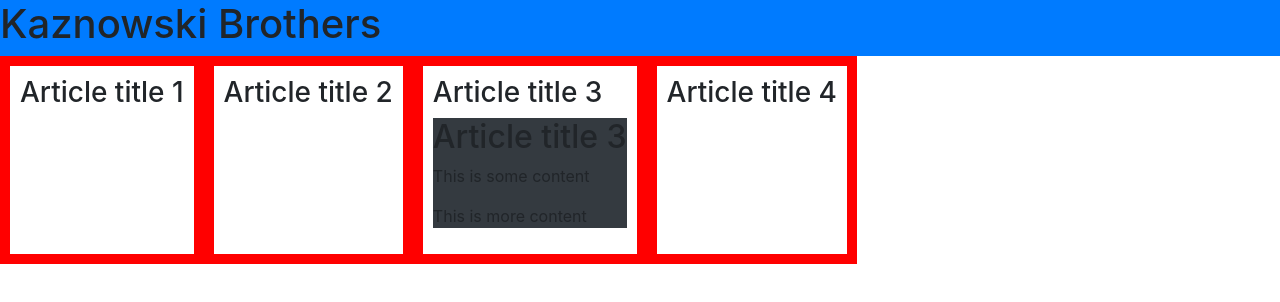
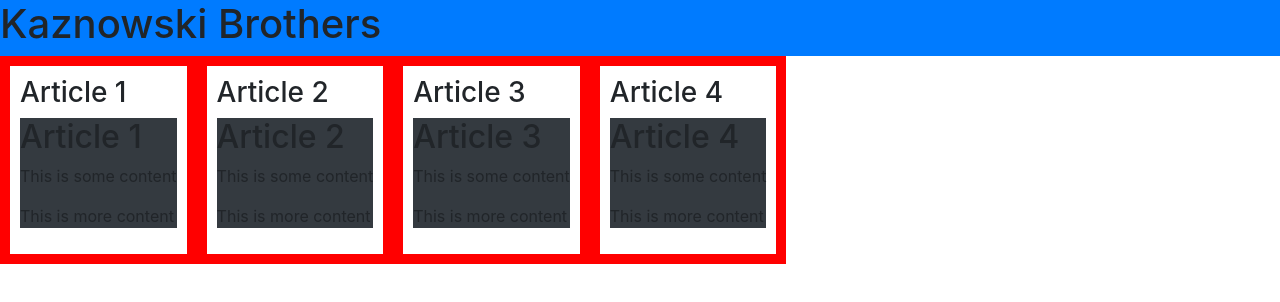
Before and after one commit to kaznowski-brothers/blog-frontend, a React (Create React App) app: page / in a window 1280 px wide. Shown: the top 302 px of the page. Built offline with nearby package versions, Linux system fonts and the light colour scheme.

Commit message:
9-Modify App component to be composition of other components
Introduce ArticleContainer, ArticleTile and Header components.

```diff
--- a/src/App.js
+++ b/src/App.js
@@ -1,39 +1,15 @@
 import React, { Component } from 'react';
+import Header from './Header'
 import './App.scss';
+import ArticleContainer from './ArticleContainer';
 
 class App extends Component {
   render() {
     return (
       <div className="app">
 
-        <div className="header">
-          <h1>Kaznowski Brothers</h1>
-        </div>
-
-        <div className="article-container">
-
-          <div className="article-tile">
-            <h3>Article title 1</h3>
-          </div>
-
-          <div className="article-tile">
-            <h3>Article title 2</h3>
-          </div>
-
-          <div className="article-tile">
-            <h3>Article title 3</h3>
-            <div className="article-content">
-              <h2>Article title 3</h2>
-              <p>This is some content</p>
-              <p>This is more content</p>
-            </div>
-          </div>
-
-          <div className="article-tile">
-            <h3>Article title 4</h3>
-          </div>
-
-        </div>
+        <Header></Header>
+        <ArticleContainer></ArticleContainer>
 
       </div>
     );
--- /dev/null
+++ b/src/ArticleContainer.js
@@ -0,0 +1,20 @@
+import React, { Component } from 'react';
+import './ArticleContainer.scss';
+import ArticleTile from './ArticleTile'
+
+class ArticleContainer extends Component {
+    render() {
+        return (
+        <div className="article-container">
+
+          <ArticleTile title="Article 1"/>
+          <ArticleTile title="Article 2"/>
+          <ArticleTile title="Article 3"/>
+          <ArticleTile title="Article 4"/>
+
+        </div>
+        )
+    }
+}
+
+export default ArticleContainer;
--- /dev/null
+++ b/src/ArticleTile.js
@@ -0,0 +1,20 @@
+import React, { Component } from 'react';
+import './ArticleTile.scss';
+
+class ArticleTile extends Component {
+
+    render() {
+        return (
+            <div className="article-tile">
+                <h3>{this.props.title}</h3>
+                <div className="article-content">
+                    <h2>{this.props.title}</h2>
+                    <p>This is some content</p>
+                    <p>This is more content</p>
+                </div>
+            </div>
+        )
+    }
+}
+
+export default ArticleTile;
--- /dev/null
+++ b/src/Header.js
@@ -0,0 +1,14 @@
+import React, { Component } from 'react';
+import './Header.scss';
+
+class Header extends Component {
+    render() {
+        return (
+            <div className="header">
+                <h1>Kaznowski Brothers</h1>
+            </div>
+        )
+    }
+}
+
+export default Header;
```
Also changed, not shown: src/ArticleContainer.scss (added), src/ArticleTile.scss (added), src/Header.scss (added).
